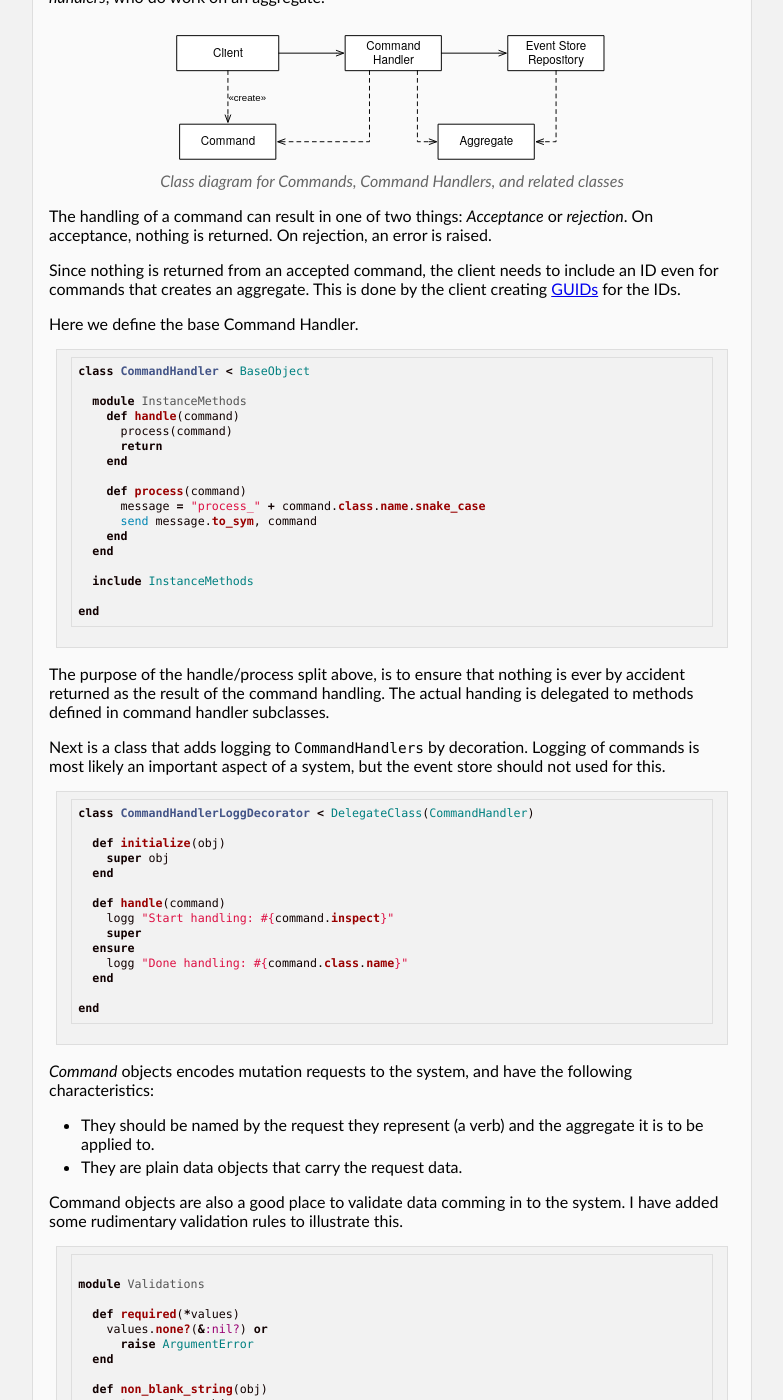
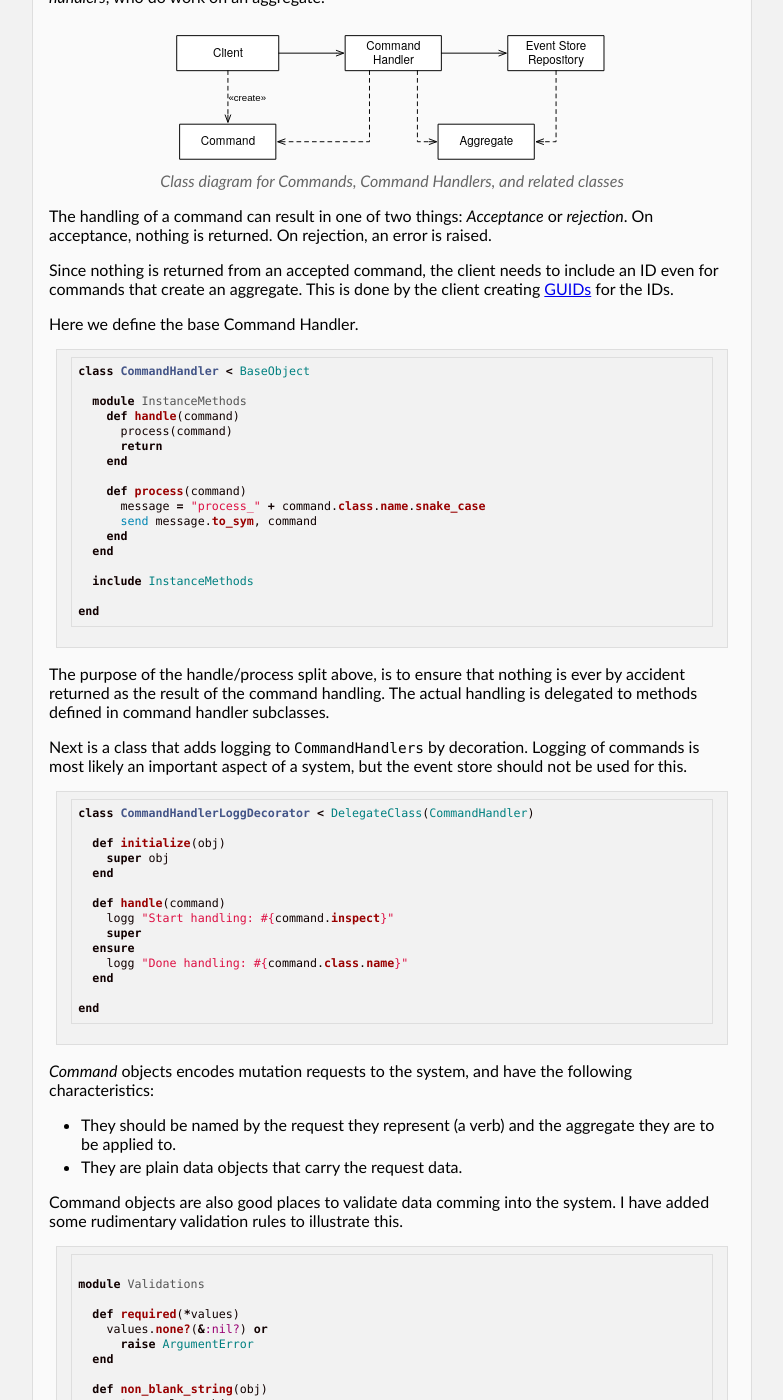
Before and after one commit to kjellm/kjellm.github.com, a Jekyll site: the page built from event.markdown, in a window 1280 px wide and 1400 px high, scrolled down 5436 px. Shown: the whole window, without its empty margins (248-1031 px from the left). Built offline with Jekyll 4.4.1, drawn with Linux system fonts in a browser that asks for light colours; some of the changed text lies outside the part shown.

Commit message:
Update event draft.
Alpha

````diff
--- a/event.markdown
+++ b/event.markdown
@@ -185,7 +184,7 @@ end
 
 The purpose with the `InstanceMethods` module above is to allow users
 of this class to choose whether they want to inherit the class or
-include it as a mixin. This technique will be used again, and it's
+include it as a mixin. This technique will be used again, and its
 usefulness will be demonstrated later.
 
 #### Extending the store
@@ -318,7 +317,7 @@ or *rejection*. On acceptance, nothing is returned. On rejection, an error
 is raised.
 
 Since nothing is returned from an accepted command, the client needs
-to include an ID even for commands that creates an aggregate. This is
+    to include an ID even for commands that create an aggregate. This is
 done by the client creating [GUIDs][guid] for the IDs.
 
 Here we define the base Command Handler.
@@ -345,12 +344,12 @@ end
 
 The purpose of the handle/process split above, is to ensure that
 nothing is ever by accident returned as the result of the command
-handling. The actual handing is delegated to methods defined in
+handling. The actual handling is delegated to methods defined in
 command handler subclasses.
 
 Next is a class that adds logging to `CommandHandlers` by
 decoration. Logging of commands is most likely an important aspect of
-a system, but the event store should not used for this.
+a system, but the event store should not be used for this.
 
 ``` ruby
 class CommandHandlerLoggDecorator < DelegateClass(CommandHandler)
@@ -373,10 +372,10 @@ end
 the following characteristics:
 
 - They should be named by the request they represent (a verb) and the
-  aggregate it is to be applied to.
+  aggregate they are to be applied to.
 - They are plain data objects that carry the request data.
 
-Command objects are also a good place to validate data comming in to
+Command objects are also good places to validate data comming into
 the system. I have added some rudimentary validation rules to
 illustrate this.
 
````
Also changed, not shown: other parts of event.markdown (+21 -22 lines).
